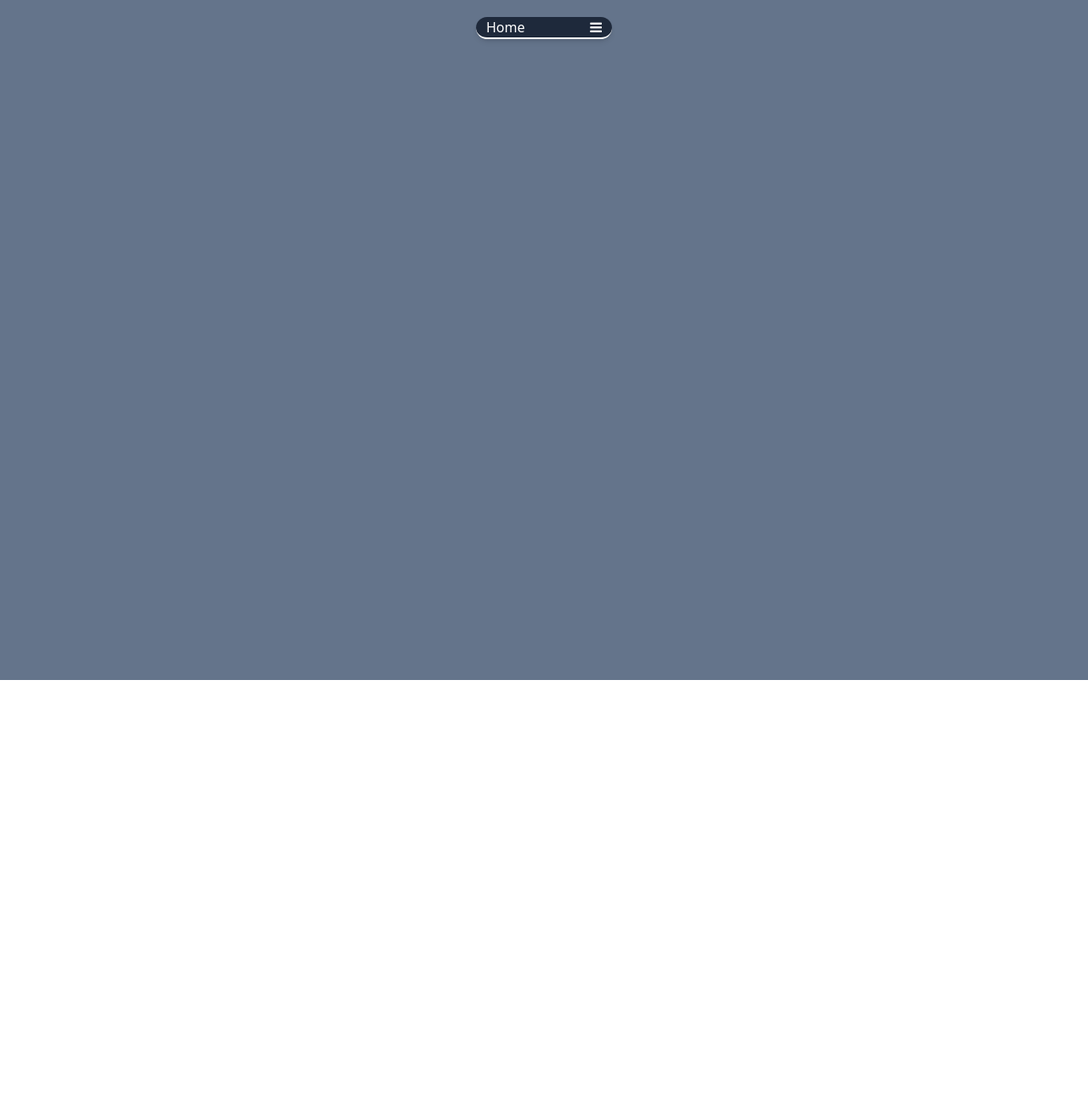
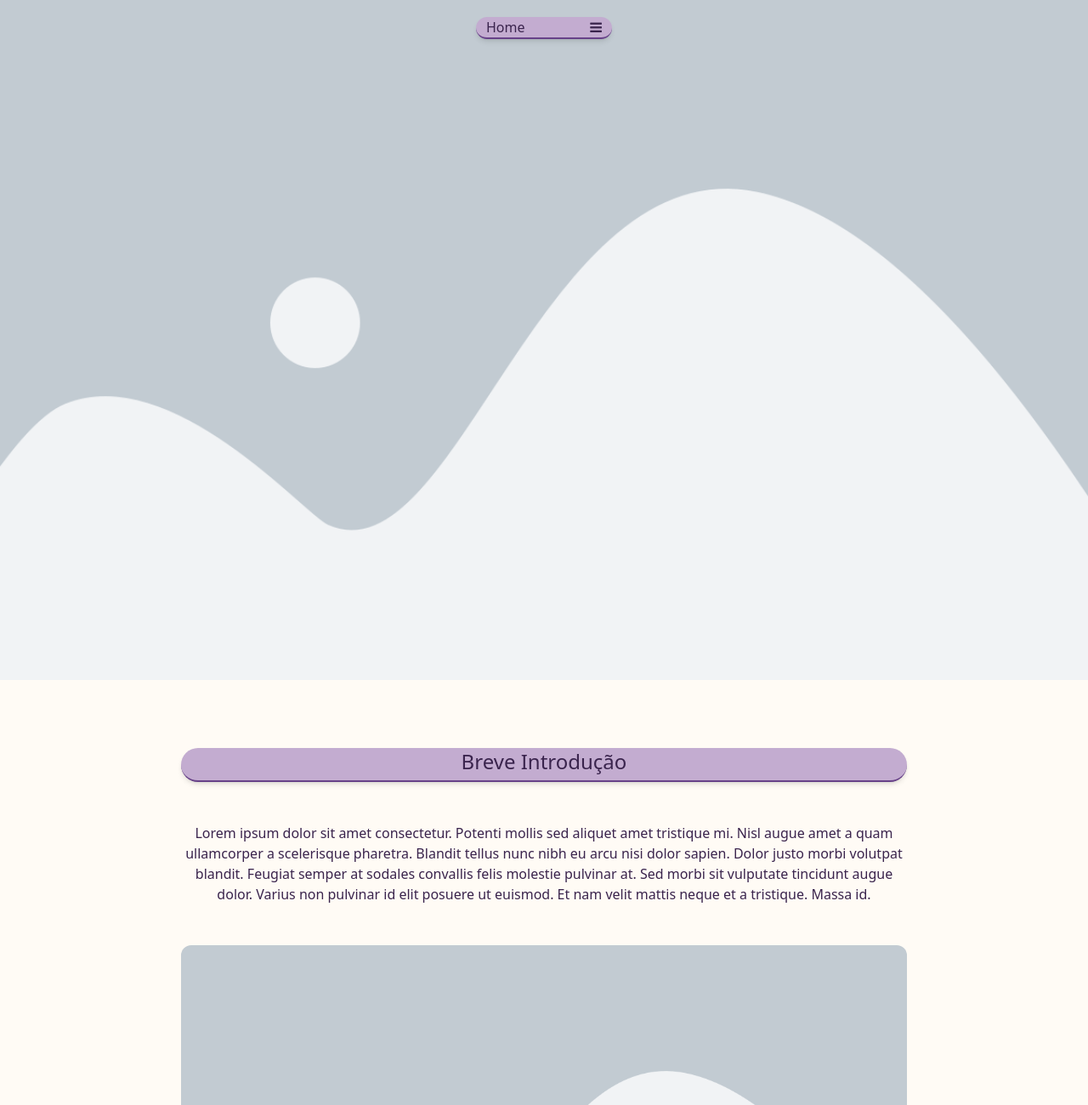
Before and after one commit to Maoaii/Ode, a website: page index.html in a window 1280 px wide. Shown: the top 1300 px of the page at 85% size. Before the commit the page ends 800 px from the top, so only its background shows below. Drawn offline with Linux system fonts and the light colour scheme.

Commit message:
banner and introduction layout done

```diff
--- a/index.html
+++ b/index.html
@@ -7,14 +7,15 @@
 
     <link rel="stylesheet" href="/public/output.css">
     <link rel="stylesheet" href="https://cdnjs.cloudflare.com/ajax/libs/font-awesome/4.7.0/css/font-awesome.min.css">
-
+    <script src="src/script.js" defer></script>
     <title>Ode</title>
 </head>
-<body>
-    <main>
-        <section class="min-h-screen bg-slate-500">
-            <nav class="sticky top-5 max-w-[160px] mx-auto px-3 bg-slate-800 text-white rounded-full shadow-md
-            border-b-2 border-white flex flex-row flex-wrap gap-1 place-content-between">
+<body class="bg-bg-color text-font-color text-center">
+    <main class="flex flex-col items-center gap-20">
+        <section class="min-h-screen w-screen bg-cover" style="background-image: url(img/elementor-placeholder-image.webp);">
+            <nav class="sticky top-5 max-w-[160px] mx-auto px-3 bg-custom-light-purple rounded-full shadow-md
+            border-b-2 border-custom-purple flex flex-row flex-wrap gap-1 place-content-between">
+
                 <a href="#home">Home</a>
 
                 <div id="menu" class="hidden">
@@ -25,13 +26,41 @@
                     <a href="#">Entretenimento</a>
                 </div>
 
-                <a href="javascript:void(0);" onclick="showDropdown()">
+                <a class="active:text-custom-bege" href="javascript:void(0);" onclick="showDropdown()">
                     <i class="fa fa-bars"></i>
                 </a>
             </nav>
         </section>
+
+
+        <section class="w-4/6 flex flex-col gap-12">
+            <div class="title-box">
+                <h1>Breve Introdução</h1>
+            </div>
+
+            <p>
+                Lorem ipsum dolor sit amet consectetur. Potenti mollis sed aliquet amet tristique mi.
+                Nisl augue amet a quam ullamcorper a scelerisque pharetra.
+                Blandit tellus nunc nibh eu arcu nisi dolor sapien. Dolor justo morbi volutpat blandit.
+                Feugiat semper at sodales convallis felis molestie pulvinar at.
+                Sed morbi sit vulputate tincidunt augue dolor. Varius non pulvinar id elit posuere ut euismod.
+                Et nam velit mattis neque et a tristique. Massa id.
+            </p>
+
+            <img class="rounded-xl" src="img/elementor-placeholder-image.webp" alt="">
+        </section>
+
+        <hr class="line-break">
+
+        <section class="min-h-screen w-4/6">
+            <div class="title-box">
+                <h1>Um pouco sobre ti...</h1>
+            </div>
+        </section>
     </main>
 
-    <script src="src/script.js"></script>
+    <footer class="h-12 bg-custom-purple text-center text-custom-bege flex flex-wrap align-middle place-content-center">
+        <p>Website made by <a class="btn" href="https://github.com/Maoaii">Lucas Girotto</a></p>
+    </footer>
 </body>
 </html>
--- a/src/input.css
+++ b/src/input.css
@@ -1,3 +1,15 @@
 @tailwind base;
 @tailwind components;
 @tailwind utilities;
+
+.btn {
+    @apply hover:text-custom-light-purple;
+}
+
+.line-break {
+    @apply w-1/4 rounded-full shadow-md border-4 border-custom-purple;
+}
+
+.title-box {
+    @apply h-10 text-2xl bg-custom-light-purple rounded-full shadow-md border-b-2 border-custom-purple;
+}
--- a/tailwind.config.js
+++ b/tailwind.config.js
@@ -2,7 +2,20 @@
 module.exports = {
   content: ["./*html"],
   theme: {
-    extend: {},
+    extend: {
+      colors: {
+        "bg-color": "#FFFBF5",
+        "custom-bege": "#F7EFE5",
+        "custom-light-purple": "#C3ACD0",
+        "custom-purple": "#674188",
+        "custom-pink": "#EAC7C7",
+        "custom-light-blue": "#A0C3D2",
+        "font-color": "#3A244D",
+      }
+    },
+    fontFamily: {
+
+    }
   },
   plugins: [],
 }
```
Also changed, not shown: img/elementor-placeholder-image.webp (added), public/output.css.
